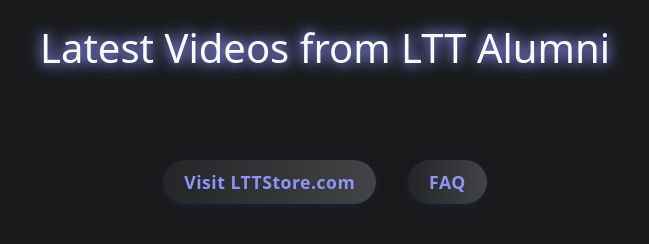
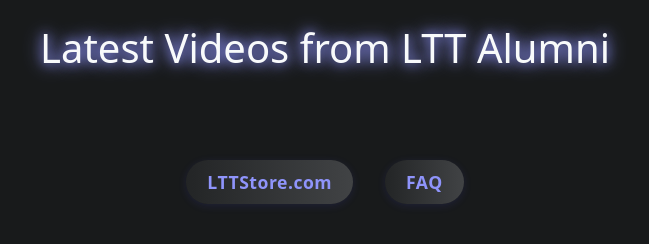
Before and after one commit to RamblingGeekUK/ffltt, a website: page public/index.html in a window 1280 px wide. Shown: the whole page, without its empty margins (315-964 px from the left). Drawn offline with nearby package versions, Linux system fonts and the light colour scheme; no server answers.

Commit message:
Clean up, removed vist from lttstore.com, FAQ opens in self

```diff
--- a/public/index.html
+++ b/public/index.html
@@ -12,8 +12,8 @@
     <div id="videoGrid" class="row g-4"></div>
   </div>
   <footer class="text-center py-4 mt-5 stylish-footer">
-    <a href="https://lttstore.com" target="_blank" class="footer-link">Visit LTTStore.com</a>
-    <a href="faq.html" target="_blank" class="footer-link ms-4">FAQ</a>
+    <a href="https://lttstore.com" target="_blank" class="footer-link">LTTStore.com</a>
+    <a href="faq.html" target="_parent" class="footer-link ms-4">FAQ</a>
   </footer>
   <script src="script.js"></script>
 </body>
```
Also changed, not shown: index.html (deleted), script.js (deleted).
